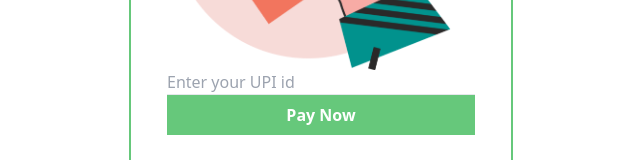
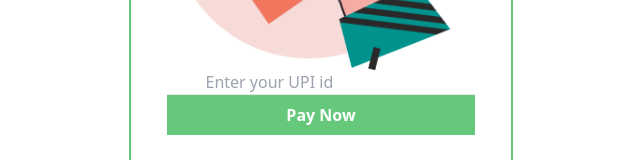
Before and after one commit to SofiaBargues/autocomplete, a React (Vite) app: page / in a window 1280 px wide. Shown: the part 309-469 px from the top of the page, without its empty margins (319-959 px from the left). Built offline with nearby package versions, Linux system fonts and the light colour scheme.

Commit message:
dropdownd

```diff
--- a/src/App.tsx
+++ b/src/App.tsx
@@ -3,40 +3,60 @@ import reactLogo from "./assets/react.svg";
 import viteLogo from "/vite.svg";
 import "./App.css";
 
-const words = ["okaxis", "BARODAMPAY", "rbl", "upi", "allbank"];
+const words = [
+  "okaxis",
+  "BARODAMPAY",
+  "rbl",
+  "upi",
+  "allbank",
+  "abcde",
+  "avellana",
+];
 
 function App() {
   const [word, setWord] = useState("");
-  // const [value, setValue] = useState("");
+  const [dropDown, setDropDown] = useState(false);
   function onChange(e) {
     setWord(e.target.value);
+    setDropDown(true);
   }
 
   const filteredWords = words.filter((string) => string.startsWith(word));
-  {
-    console.log(word);
-  }
 
   return (
     <form className="flex-col flex relative border-[#66c87b] w-96 rounded-lg p-9 border-2 m-auto ">
       <div>
         <img src="/autocomplete.png" />
       </div>
+      <div className="relative">
         <input
           value={word}
           onChange={onChange}
-        className="inline-block"
-        placeholder="Enter your UPI id "
+          className="inline-block absolute bg-transparent outline-none"
+          placeholder="Enter your UPI id"
         ></input>
+        <input
+          value={word && filteredWords[0] ? filteredWords[0] : ""}
+          onChange={onChange}
+          className="inline-block text-gray-400"
+        ></input>
+      </div>
       <hr />
-
-      <div className={word && filteredWords ? "" : "hidden"}>
+      <div className="relative">
+        <div
+          className={
+            "absolute" +
+            " " +
+            (word && filteredWords && dropDown ? "block" : "hidden")
+          }
+        >
           {filteredWords.map((cosa) => (
-          <div className="border p-2 bg-white w-[308px] absolute">
+            <div className={"border p-2 bg-white w-[308px] "}>
               <button
                 onClick={(e) => {
                   e.preventDefault();
                   setWord(cosa);
+                  setDropDown(false);
                 }}
               >
                 {cosa}
@@ -45,9 +65,10 @@ function App() {
           ))}
         </div>
 
-      <button className=" bg-[#66c87b] font-semibold  text-white p-2 w-full">
+        <button className=" bg-[#66c87b] font-semibold z-10 text-white p-2 w-full">
           Pay Now
         </button>
+      </div>
     </form>
   );
 }
```
Lines whose indentation alone changed are shown as unchanged.
